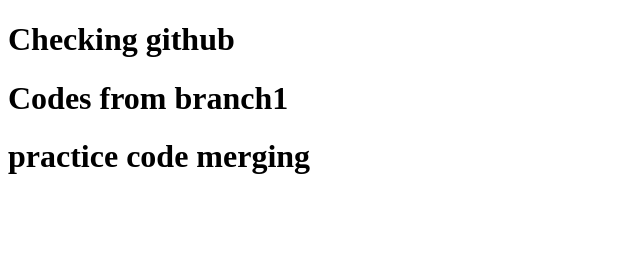
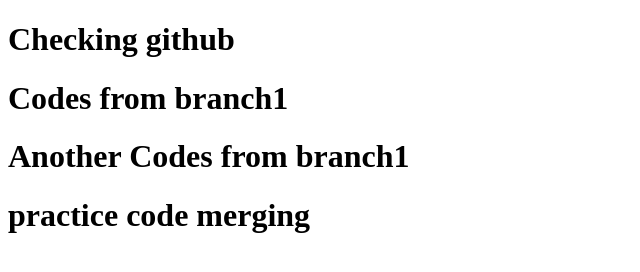
Before and after one commit to tanvirulislam149/github, a plain HTML site: page index.html in a window 1280 px wide. Shown: the whole page, without its empty margins (0-640 px from the left). Drawn offline with Linux system fonts and the light colour scheme.

Commit message:
branch1 codes

```diff
--- a/index.html
+++ b/index.html
@@ -9,6 +9,7 @@
 <body>
     <h1>Checking github</h1>
     <h1>Codes from branch1</h1>
+    <h1>Another Codes from branch1</h1>
     <h1>practice code merging</h1>
 </body>
 </html>
```
